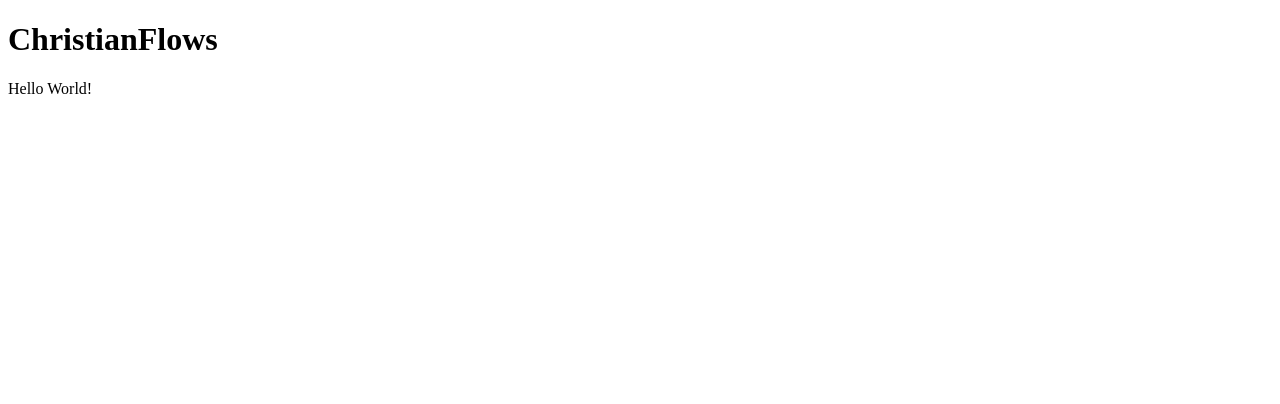
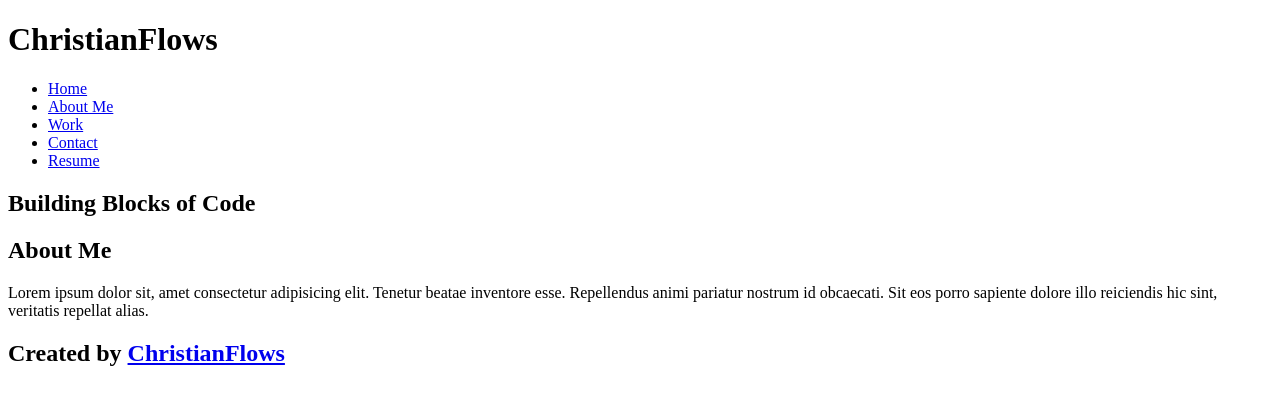
Before and after one commit to ChristianFlows/christianflows.github.io, a plain HTML site: page index.html in a window 1280 px wide. Drawn offline with Linux system fonts and the light colour scheme.

Commit message:
added initial structure

```diff
--- a/index.html
+++ b/index.html
@@ -4,10 +4,41 @@
     <meta charset="UTF-8">
     <meta http-equiv="X-UA-Compatible" content="IE=edge">
     <meta name="viewport" content="width=device-width, initial-scale=1.0">
-    <title>Document</title>
+    <title>ChristianFlows Portfolio</title>
 </head>
 <body>
-    <h1>ChristianFlows</h1>
-    <p>Hello World!</p>
+    <header>
+        <h1>ChristianFlows</h1>
+        <nav>
+            <ul>
+                <li><a href="./index.html">Home</a></li>
+                <li><a href="#about">About Me</a></li>
+                <li><a href="#work">Work</a></li>
+                <li><a href="#contact">Contact</a></li>
+                <li><a href="#resume">Resume</a></li>
+            </ul>
+        </nav>
+    </header>
+    <div class="hero">
+        <div class="cta">
+            <h2>Building Blocks of Code</h2>
+        </div>
+    </div>
+    <section id="about">
+        <h2 class="section-title">About Me</h2>
+        <p>Lorem ipsum dolor sit, amet consectetur adipisicing elit. Tenetur beatae inventore esse. Repellendus animi pariatur nostrum id obcaecati. Sit eos porro sapiente dolore illo reiciendis hic sint, veritatis repellat alias.</p>
+    </section>
+    <section id="work">
+        <div></div>
+        <div></div>
+        <div></div>
+        <div></div>
+        <div></div>
+    </section>
+    <section id="contact"></section>
+    <section id="resume"></section>
+    <footer>
+        <h2>Created by <a href="https://github.com/ChristianFlows">ChristianFlows</a></h2>
+    </footer>
 </body>
 </html>
```
